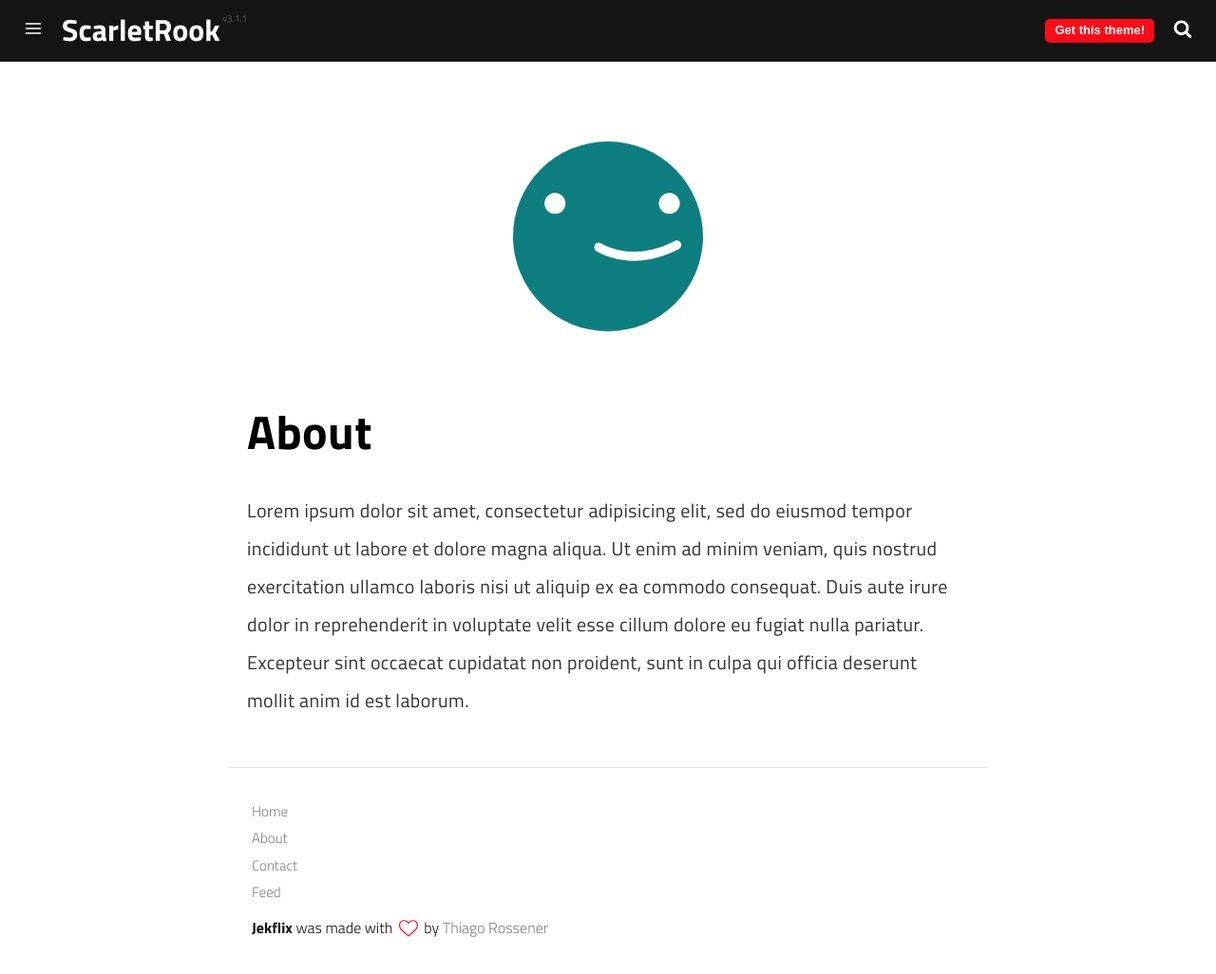
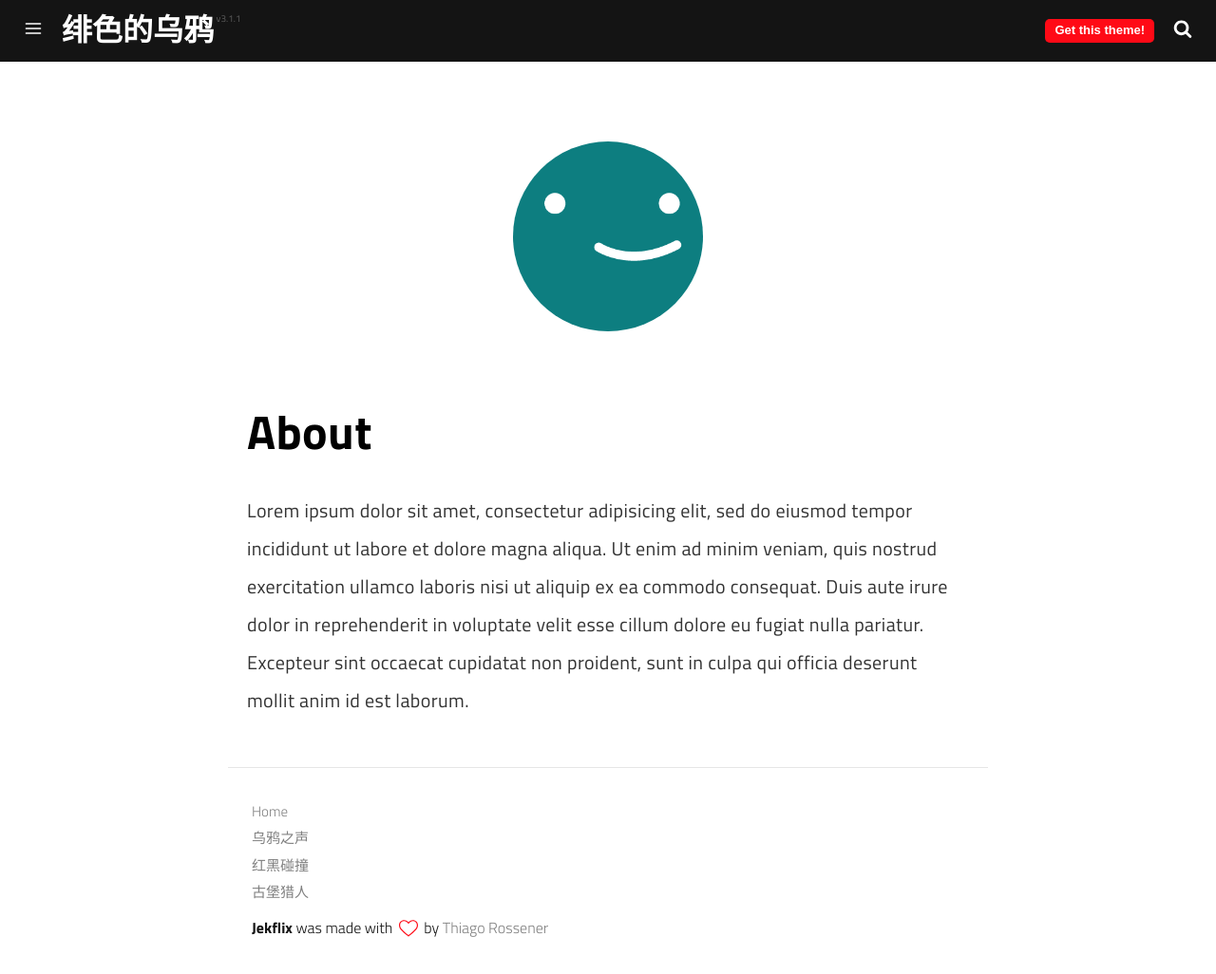
Before and after one commit to ScarletRook/SCARLETROOK.GITHUB.IO, a Jekyll site: the page built from pages/about.md, in a window 1280 px wide and 1026 px high. Shown: the whole window at 95% size. Built offline with Jekyll 4.4.1, drawn with Linux system fonts in a browser that asks for light colours; a script that is not in the unit is left out.

Commit message:
Update _config.yml

```diff
--- a/_config.yml
+++ b/_config.yml
@@ -1,7 +1,7 @@
 # Site Settings
-name: ScarletRook
-title: 绯色的乌鸦
-description: ()
+name: 绯色的乌鸦
+title: scarlet_Rook
+description: (love == 0 && 0 == start)
 tags:
   - blog
   - template
@@ -12,13 +12,13 @@ show_hero: true
 menu:
   - title: Home
     url: /
-  - title: About
-    url: /about
-  - title: Contact
-    url: /contact
-  - title: Feed
-    url: /feed.xml
-email: youremail@test.com
+  - title: 乌鸦之声
+    url: /
+  - title: 红黑碰撞
+    url: /
+  - title: 古堡猎人
+    url: /
+# email: youremail@test.com
 # See: https://disqus.com/
 disqus_username: disqus_username
 # Contact Form Setting
```
